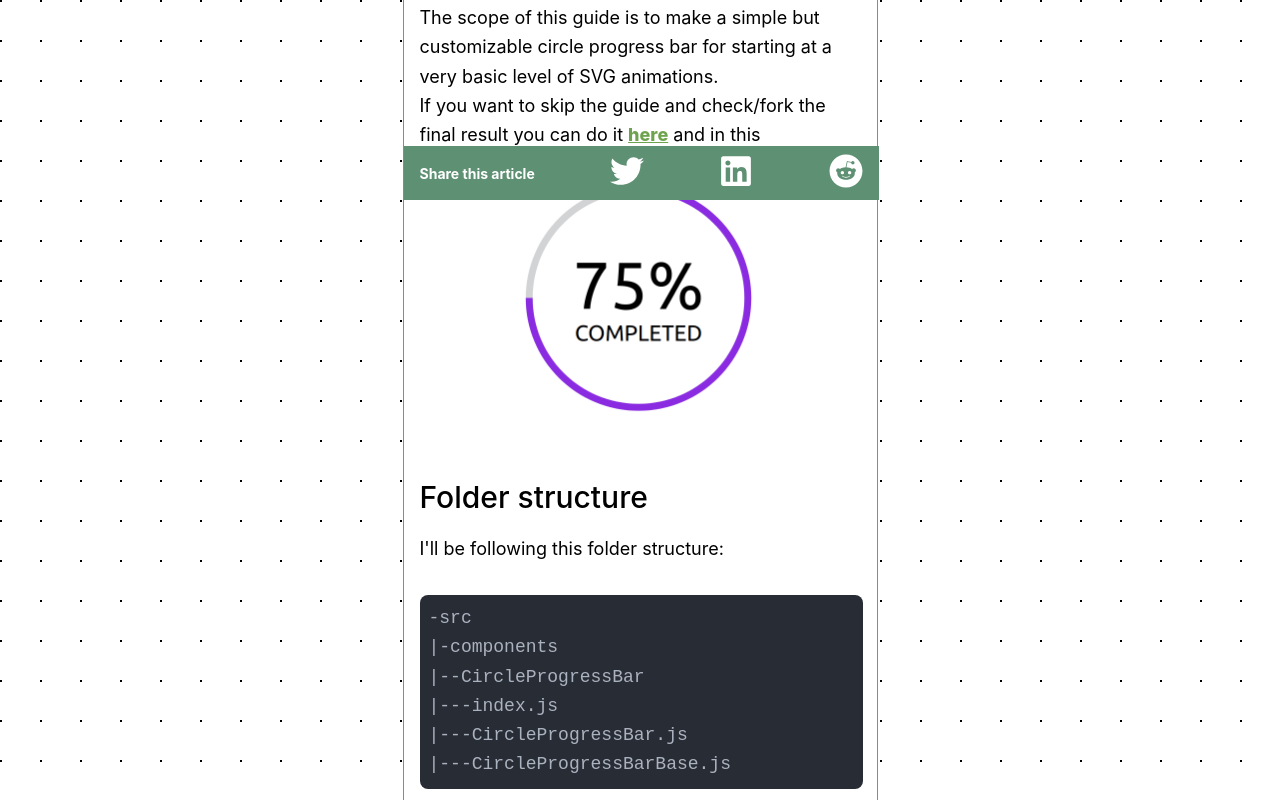
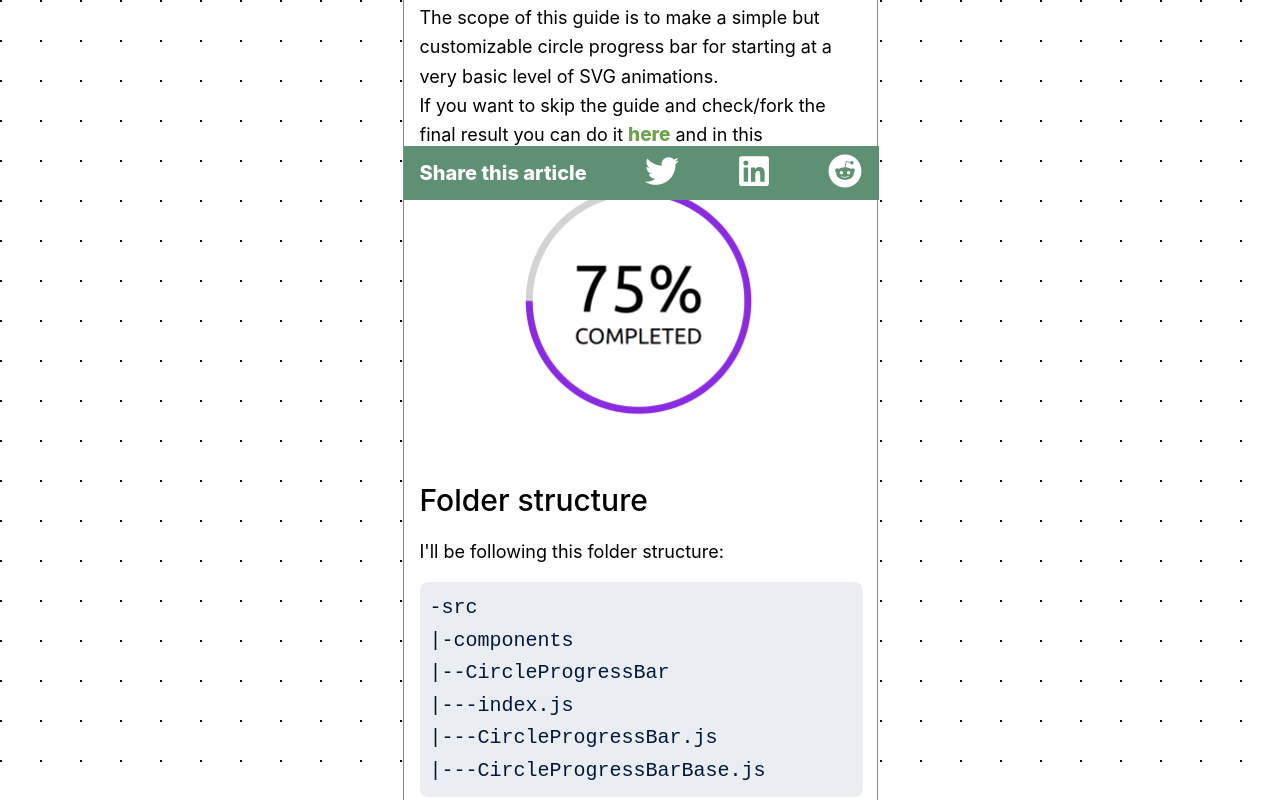
Before and after one commit to dastasoft/blog, a Next.js app: page /posts/simple-animated-circle-bar-as-react-component in a window 1280 px wide. Shown: the part 600-1400 px from the top of the page. Built offline with nearby package versions, Linux system fonts and the light colour scheme.

Commit message:
fixed accesibility problems

```diff
--- a/components/GlobalStyle.js
+++ b/components/GlobalStyle.js
@@ -68,7 +68,7 @@ export const colorBackgroundAndTransition = ({
 
 export const imageDarkModeSupport = color => `
 img {
-  filter: ${color === 'white' ? 'invert()' : ''};
+  filter: ${color === 'white' ? 'invert()' : 'none'};
 }
 `
 
--- a/components/Menu/Menu.styles.js
+++ b/components/Menu/Menu.styles.js
@@ -51,6 +51,6 @@ export const IconHolder = styled.div`
   max-width: 400px;
 
   img {
-    filter: ${({ theme }) => (theme.UIText === 'white' ? 'invert()' : '')};
+    filter: ${({ theme }) => (theme.UIText === 'white' ? 'invert()' : 'none')};
   }
 `
--- a/components/Post/Body/PostBody.styles.js
+++ b/components/Post/Body/PostBody.styles.js
@@ -32,8 +32,9 @@ export const StyledContent = styled.div`
   a {
     color: ${({ theme }) => theme.primary};
     font-weight: 800;
-    text-decoration: underline;
+    font-size: 19px;
     cursor: pointer;
+
     img {
       margin: 0 auto;
     }
@@ -45,6 +46,62 @@ export const StyledContent = styled.div`
     border-radius: 0.5rem;
     overflow-x: auto;
     word-wrap: break-word;
+  }
+
+  pre {
+    display: block;
+    overflow-x: auto;
+    padding: 0.5em;
+    background: #eaeef3;
+    color: #00193a;
+    font-size: 20px;
+  }
+
+  .hljs-keyword,
+  .hljs-selector-tag,
+  .hljs-title,
+  .hljs-section,
+  .hljs-doctag,
+  .hljs-name,
+  .hljs-strong {
+    font-weight: bold;
+  }
+
+  .hljs-comment {
+    color: #738191;
+  }
+
+  .hljs-string,
+  .hljs-title,
+  .hljs-section,
+  .hljs-built_in,
+  .hljs-literal,
+  .hljs-type,
+  .hljs-addition,
+  .hljs-tag,
+  .hljs-quote,
+  .hljs-name,
+  .hljs-selector-id,
+  .hljs-selector-class {
+    color: #0048ab;
+  }
+
+  .hljs-meta,
+  .hljs-subst,
+  .hljs-symbol,
+  .hljs-regexp,
+  .hljs-attribute,
+  .hljs-deletion,
+  .hljs-variable,
+  .hljs-template-variable,
+  .hljs-link,
+  .hljs-bullet {
+    color: #4c81c9;
+    font-weight: bold;
+  }
+
+  .hljs-emphasis {
+    font-style: italic;
   }
 
   .table-wrapper-paragraph {
--- a/components/Post/Body/index.js
+++ b/components/Post/Body/index.js
@@ -2,7 +2,6 @@ import { useEffect, useRef } from 'react'
 import Image from 'next/image'
 import ReactMarkdown from 'react-markdown'
 import hljs from 'highlight.js'
-import 'highlight.js/styles/atom-one-dark.css'
 
 import ImageWrapper from '@/components/ImageWrapper'
 
--- a/components/Post/Share/Share.styles.js
+++ b/components/Post/Share/Share.styles.js
@@ -15,13 +15,13 @@ export const Container = styled.div`
   justify-content: space-between;
 
   img {
-    filter: ${({ theme }) => (theme.UIText === 'white' ? 'invert()' : '')};
+    filter: ${({ theme }) => (theme.UIText === 'white' ? 'invert()' : 'none')};
     transition: all 0.5s linear;
   }
 `
 
 export const Text = styled.span`
-  font-size: 14px;
-  font-weight: 700;
+  font-size: 20px;
+  font-weight: 800;
   display: inline-block;
 `
```
